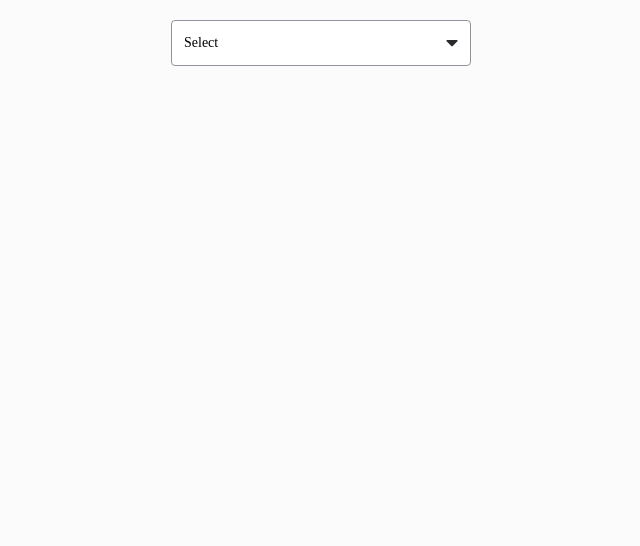
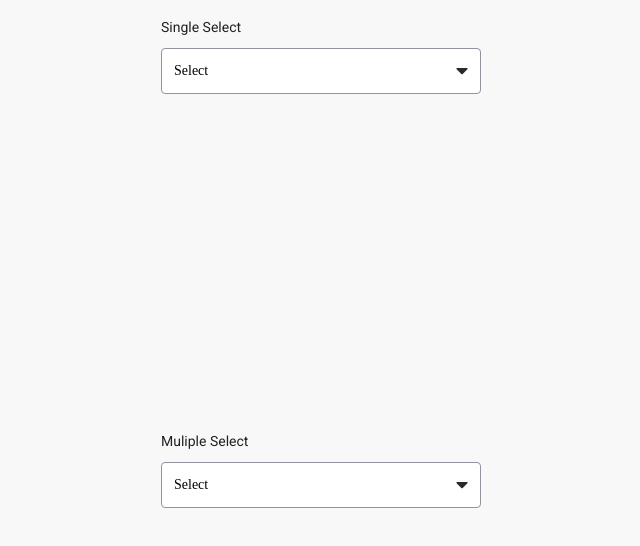
Before and after one commit to designdevy/ui-sandbox, a React (Create React App) app: page / in a window 1280 px wide. Shown: the top 546 px of the page, without its empty margins (319-959 px from the left). Built offline with nearby package versions, Linux system fonts and the light colour scheme.

Commit message:
updated files
added readme and added both types of select for preview

```diff
--- a/src/App.js
+++ b/src/App.js
@@ -18,9 +18,16 @@ const items = [
 
 function App() {
   return (
-    <div className="container">
-      <Select title="Select" items={items} />
-    </div>
+    <>
+      <div className="container">
+        <p>Single Select</p>
+        <Select title="Select" items={items} />
+      </div>
+      <div className="container">
+        <p>Muliple Select</p>
+        <Select title="Select" items={items} multiSelect />
+      </div>
+    </>
   );
 }
 
--- a/src/Select.js
+++ b/src/Select.js
@@ -1,5 +1,5 @@
 import React, { useState } from "react";
-import SelectWrapper from "./Select.styled";
+import { SelectWrapper, SelectItem } from "./Select.styled";
 
 function Select({ title, items, multiSelect = false }) {
   const [open, setOpen] = useState(false);
@@ -59,12 +59,12 @@ function Select({ title, items, multiSelect = false }) {
       {open && (
         <ul className="dd-list">
           {items.map(item => (
-            <li className="dd-list-item" key={item.id}>
+            <SelectItem selected={isItemInSelection(item)} key={item.id}>
               <div onClick={() => handleOnClick(item)}>
                 <span>{item.value}</span>
                 <span>{isItemInSelection(item) && "Selected"}</span>
               </div>
-            </li>
+            </SelectItem>
           ))}
         </ul>
       )}
--- a/src/Select.styled.js
+++ b/src/Select.styled.js
@@ -1,6 +1,6 @@
 import styled, { css } from "styled-components";
 
-const SelectWrapper = styled.div`
+export const SelectWrapper = styled.div`
   display: flex;
   min-height: 38px;
   flex-wrap: wrap;
@@ -61,8 +61,10 @@ const SelectWrapper = styled.div`
     width: 100%;
     margin-top: 4px;
     box-shadow: 0 1px 3px 1px rgba(0, 0, 0, 0.2);
+  }
+`;
 
-    li {
+export const SelectItem = styled.li`
   list-style-type: none;
 
   &:first-of-type {
@@ -93,14 +95,16 @@ const SelectWrapper = styled.div`
     width: 100%;
     text-align: left;
 
+    /* ${props =>
+      props.selected &&
+      css`
+        background-color: #f4f8fe;
+      `} */
+
     &:hover,
     &:focus {
       cursor: pointer;
       background-color: #f4f8fe;
     }
   }
-    }
-  }
 `;
-
-export default SelectWrapper;
--- a/src/index.scss
+++ b/src/index.scss
@@ -17,16 +17,17 @@ body {
   margin: 20px 0;
   padding: 0;
   line-height: 1;
-  font-size: 16px;
-  font-family: 'Roboto', sans-serif;
+  font-size: 14px;
+  font-family: 'Mallory', 'Roboto', sans-serif;
   color: #202020;
-  background-color: #fbfbfb;
+  background-color: #f8f8f8;
   -webkit-font-smoothing: antialiased;
   -moz-osx-font-smoothing: grayscale;
 }
 
 .container {
-  max-width: 300px;
+  max-width: 320px;
   width: 100%;
+  min-height: 50vh;
   margin: auto;
 }
```
Also changed, not shown: 1 other file (tests, documents, lock files or other folders). Lines whose indentation alone changed are shown as unchanged.
